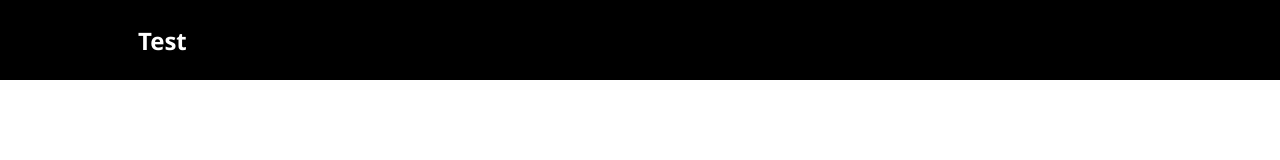
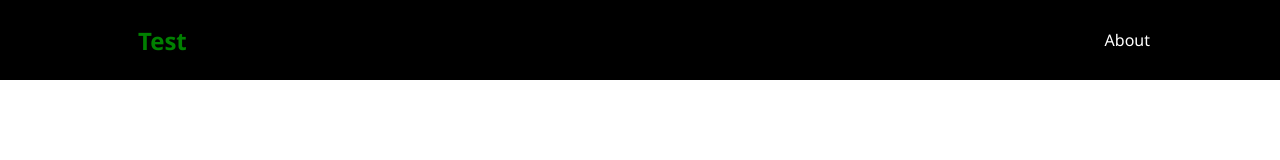
Before and after one commit to SandeepKumarYaramchitti/react-portfolio, a React (Create React App) app: page / in a window 1280 px wide. Shown: the top 160 px of the page. Built offline with nearby package versions, Linux system fonts and the light colour scheme.

Commit message:
more updates

```diff
--- a/package.json
+++ b/package.json
@@ -8,6 +8,7 @@
     "@testing-library/user-event": "^12.8.3",
     "react": "^17.0.2",
     "react-dom": "^17.0.2",
+    "react-icons": "^4.2.0",
     "react-router-dom": "^5.2.0",
     "react-scripts": "4.0.3",
     "react-scroll": "^1.8.2",
--- a/src/components/Navbar/NavBarElements.js
+++ b/src/components/Navbar/NavBarElements.js
@@ -1,6 +1,6 @@
 import styled from 'styled-components'
 import {Link as LinkR} from 'react-router-dom'
-// import {Link as LinkS} from 'react-scroll'
+import {Link as LinkS} from 'react-scroll'
 
 export const Nav = styled.nav`
     background: #000;
@@ -30,7 +30,7 @@ export const NavBarContainer = styled.div`
 `
 
 export const NavLogo = styled(LinkR)`
-    color: #fff;
+    color: green;
     justify-self: flex-start;
     cursor: pointer;
     font-size: 1.5rem;
@@ -40,3 +40,47 @@ export const NavLogo = styled(LinkR)`
     font-weight: bold;
     text-decoration: none;
 `
+
+export const MobileIcon = styled.div`
+    display: none;
+
+    @media screen and (max-width: 768px) {
+        display: block;
+        position: absolute;
+        top: 0;
+        right: 0;
+        transform: translate(-100%, 60%);
+        font-size: 1.8rem;
+        cursor: pointer;
+        color: white;
+    }
+`
+
+export const NavMenu = styled.ul`
+    display: flex;
+    align-items: center;
+    list-style: none;
+    text-align: center;
+    margin-right: --22px;
+    @media screen and (max-width: 768px) {
+        display: none;
+    }
+`
+
+export const NavItem = styled.li`
+    height: 80px;
+`
+
+export const NavLinks = styled(LinkS)`
+    color: #fff;
+    display: flex;
+    align-items: center;
+    text-decoration: none;
+    padding: 0 1rem;
+    height: 100%;
+    cursor: pointer;
+
+    &.active {
+        border-bottom: 3px solid #01bfc1;
+    }
+`
--- a/src/components/Navbar/index.js
+++ b/src/components/Navbar/index.js
@@ -1,13 +1,28 @@
 import React from 'react'
-import {Nav, NavBarContainer, NavLogo} from './NavBarElements'
+import {Nav,
+        NavBarContainer,
+        NavLogo,
+        MobileIcon,
+        NavMenu,
+        NavItem,
+        NavLinks} from './NavBarElements'
+
+import {FaBars} from 'react-icons/fa'
 
 const NavBar = () => {
     return (
         <>
             <Nav>
                 <NavBarContainer>
-                    <NavLogo to="/">Test
-                    </NavLogo>
+                    <NavLogo to="/">Test</NavLogo>
+                    <MobileIcon>
+                        <FaBars />
+                    </MobileIcon>
+                    <NavMenu>
+                        <NavItem>
+                            <NavLinks to='about'>About</NavLinks>
+                        </NavItem>
+                    </NavMenu>
                 </NavBarContainer>
             </Nav>
         </>
```
Also changed, not shown: 1 other file (tests, documents, lock files or other folders).
